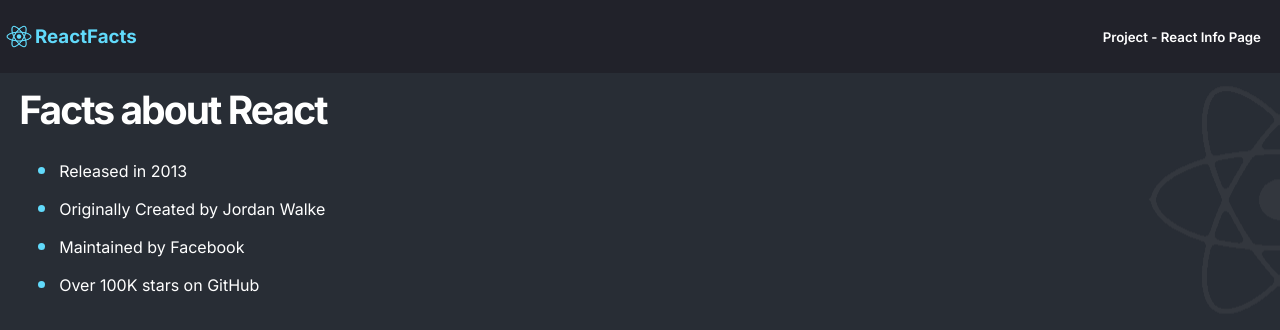
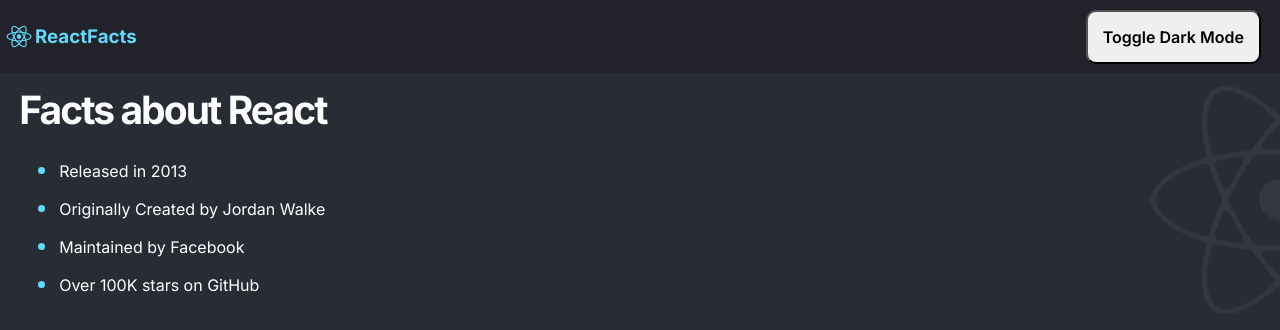
Before and after one commit to uniquedm/react-info-page, a React (Create React App) app: page / in a window 1280 px wide. Shown: the top 330 px of the page. Built offline with nearby package versions, Linux system fonts and the light colour scheme.

Commit message:
Dark Mode Button

```diff
--- a/public/style.css
+++ b/public/style.css
@@ -54,6 +54,16 @@
     color: white;
 }
 
+.dark-mode-button {
+    font-family: 'Inter', sans-serif;
+    font-weight: 600;
+    margin-left: auto;
+    margin-right: 1%;
+    font-size: medium;
+    border-radius: 10px;
+    padding: 15px;
+}
+
 .logo-text {
     font-weight: 700;
     padding-left: .2%;
--- a/src/components/Navbar.js
+++ b/src/components/Navbar.js
@@ -1,12 +1,17 @@
-import React from "react";
+import React from "react"
 import logo from "./logo192.png"
 
-export default function App() {
+export default function Navbar() {
+
+    function toggleDarkMode() {
+        console.log("Toggled!")
+    }
+
     return (
         <nav className="nav">
             <img src={logo} alt="logo" className="logo"/>
             <h3 className="logo-text">ReactFacts</h3>
-            <h5 className="project">Project - React Info Page</h5>
+            <button className="dark-mode-button" onClick={toggleDarkMode}>Toggle Dark Mode</button>
         </nav>
     );
 }
```
